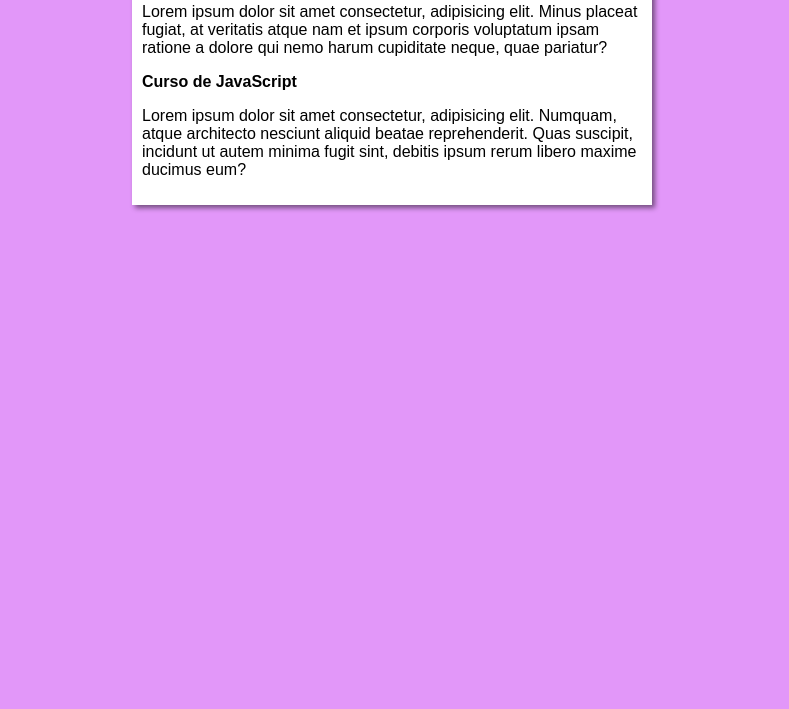
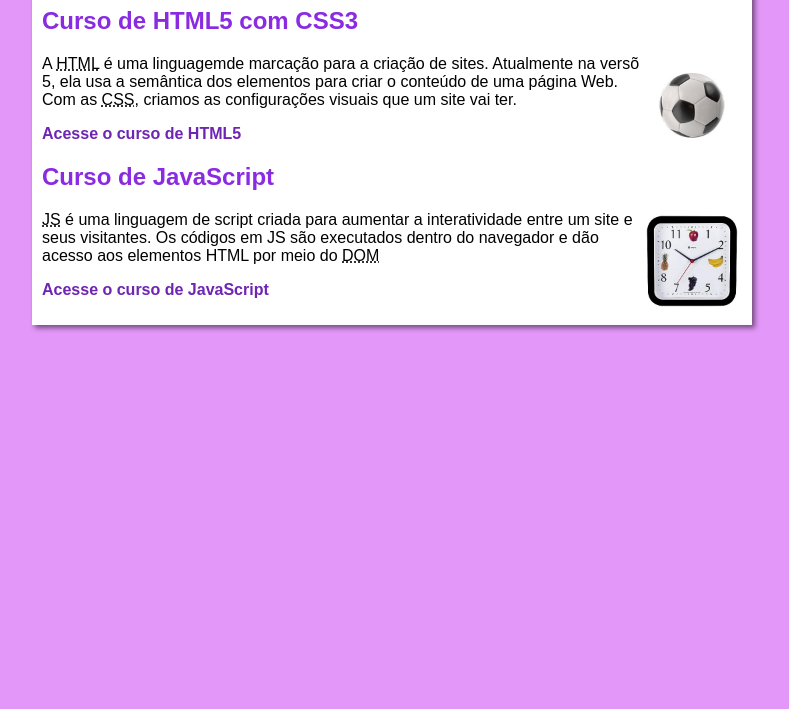
Before and after one commit to Noft/cursogit, a plain HTML site: page projeto-site/index.html in a window 1280 px wide. Shown: the part 91-800 px from the top of the page, without its empty margins (248-1037 px from the left). Drawn offline with Linux system fonts and the light colour scheme.

Commit message:
Conteúdo do site ajustado e finalizado

```diff
--- a/projeto-site/estilos/style.css
+++ b/projeto-site/estilos/style.css
@@ -9,8 +9,40 @@ body {
 
 main {
     background-color: white;
-    width: 500px;
+    width: 700px;
     margin: auto;
     padding: 10px;
     box-shadow: 3px 3px 5px rgba(0, 0, 0, 0.489);
 }
+
+h1 {
+    font-size: 2em;
+    color: blueviolet;
+}
+
+h2 {
+    font-size: 1.5em;
+    color: blueviolet;
+}
+
+img.lado {
+    float: right;
+    width: 100px;
+    height: 100px;
+}
+
+img.botao {
+    width: 40px;
+    height: 40px;
+}
+
+a {
+    text-decoration: none;
+    font-weight: bold;
+    color: rgb(110, 37, 179);
+}
+
+a:hover {
+    text-decoration: underline;
+    color: rgb(187, 30, 163);
+}
--- a/projeto-site/index.html
+++ b/projeto-site/index.html
@@ -13,11 +13,15 @@
             </header>
             <article>
                 <h2>Curso de HTML5 com CSS3</h2>
-                <p>Lorem ipsum dolor sit amet consectetur, adipisicing elit. Minus placeat fugiat, at veritatis atque nam et ipsum corporis voluptatum ipsam ratione a dolore qui nemo harum cupiditate neque, quae pariatur?</p>
+                <img class="lado" src="imagem/bola.jpg" alt="Bola">
+                <p>A <abbr title="HyperText Markup Language">HTML</abbr> é uma linguagemde marcação para a criação de sites. Atualmente na versõ 5, ela usa a semântica dos elementos para criar o conteúdo de uma página Web. Com as <abbr title="Cascading Style Sheets">CSS</abbr>, criamos as configurações visuais que um site vai ter.</p>
+                <p><a href="curso-html.html">Acesse o curso de HTML5</a></p>
             </article>
             <article>
                 <h2>Curso de JavaScript</h2>
-                <p>Lorem ipsum dolor sit amet consectetur, adipisicing elit. Numquam, atque architecto nesciunt aliquid beatae reprehenderit. Quas suscipit, incidunt ut autem minima fugit sint, debitis ipsum rerum libero maxime ducimus eum?</p>
+                <img class="lado" src="imagem/relogio.jpg" alt="Relogio">
+                <p><abbr title="JavaScript">JS</abbr> é uma linguagem de script criada para aumentar a interatividade entre um site e seus visitantes. Os códigos em JS são executados dentro do navegador e dão acesso aos elementos HTML por meio do <abbr title="Document Object Model">DOM</abbr></p>
+                <p><a href="curso-js.html">Acesse o curso de JavaScript</a></p>
             </article>
         </main>
     </body>
```
Also changed, not shown: projeto-site/curso-html.html (added, +18 -0 lines), projeto-site/curso-js.html (added, +18 -0 lines), projeto-site/imagem/bola.jpg (added), projeto-site/imagem/relogio.jpg (added), projeto-site/imagem/volta.png (added).
